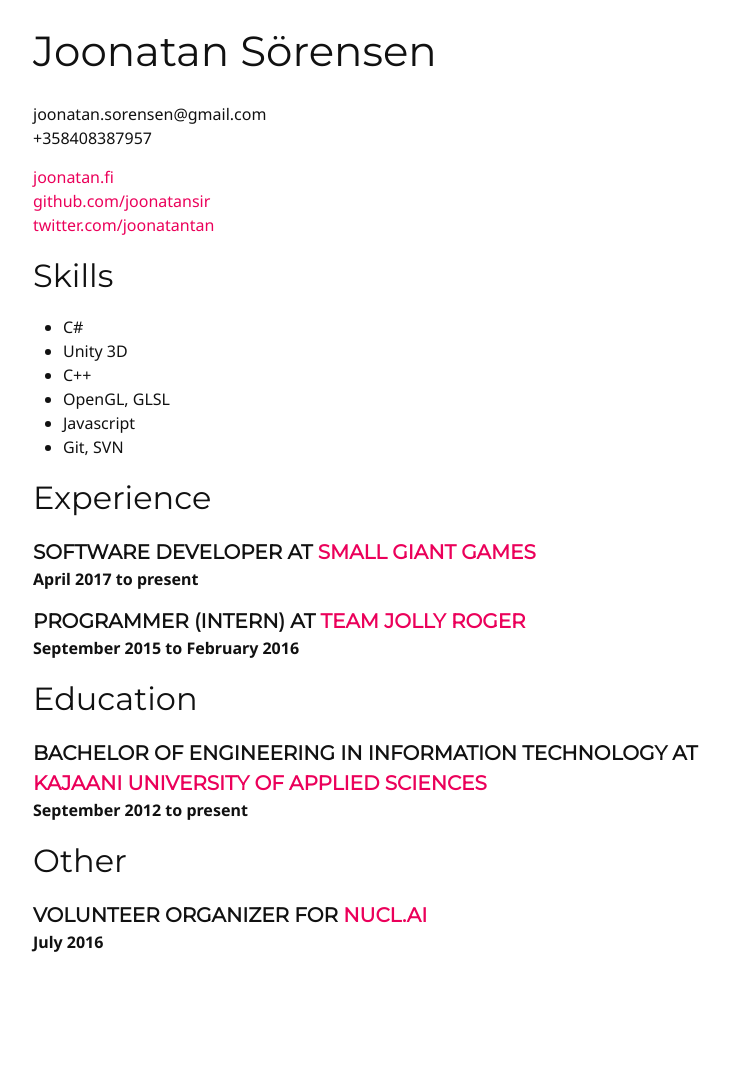
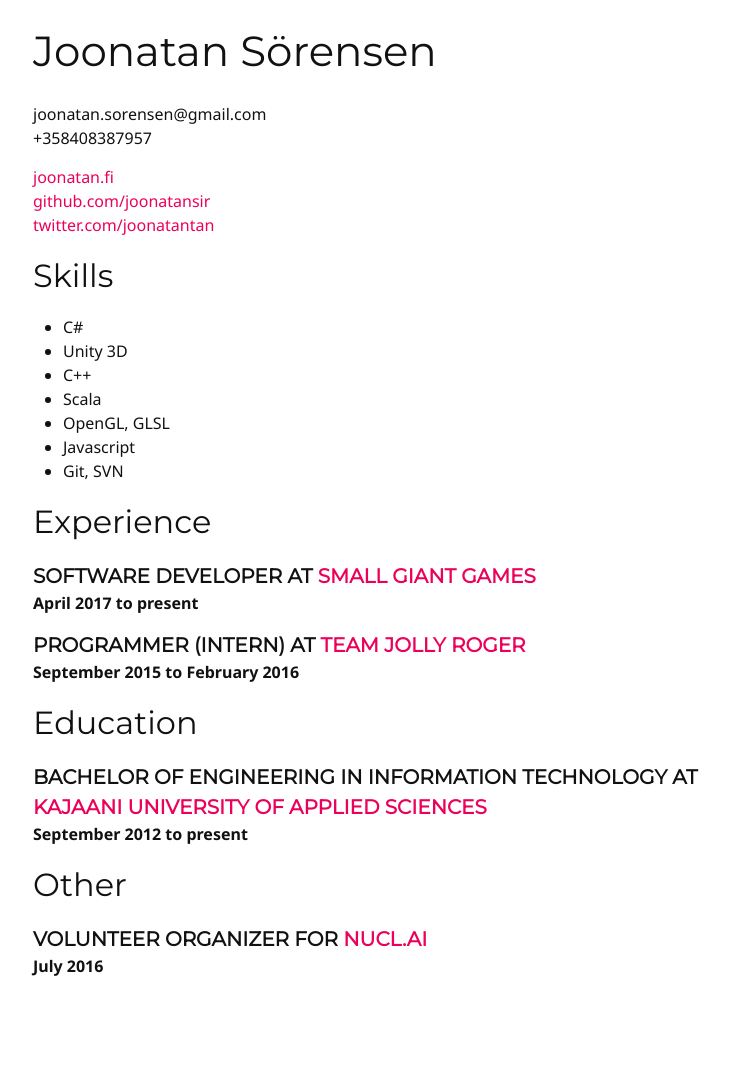
Before and after one commit to joonatansir/joonatansir.github.io, a Jekyll site: the page built from resume_short.md, in a window 1280 px wide. Shown: the whole page, without its empty margins (237-967 px from the left). Built offline with Jekyll 4.4.1, drawn with Linux system fonts in a browser that asks for light colours; before the commit the page ends 1044 px from its top, so only the background shows below that.

Commit message:
Update resume_short.md

```diff
--- a/resume_short.md
+++ b/resume_short.md
@@ -15,6 +15,7 @@ joonatan.sorensen@gmail.com
 * C#
 * Unity 3D
 * C++
+* Scala
 * OpenGL, GLSL
 * Javascript
 * Git, SVN
```
